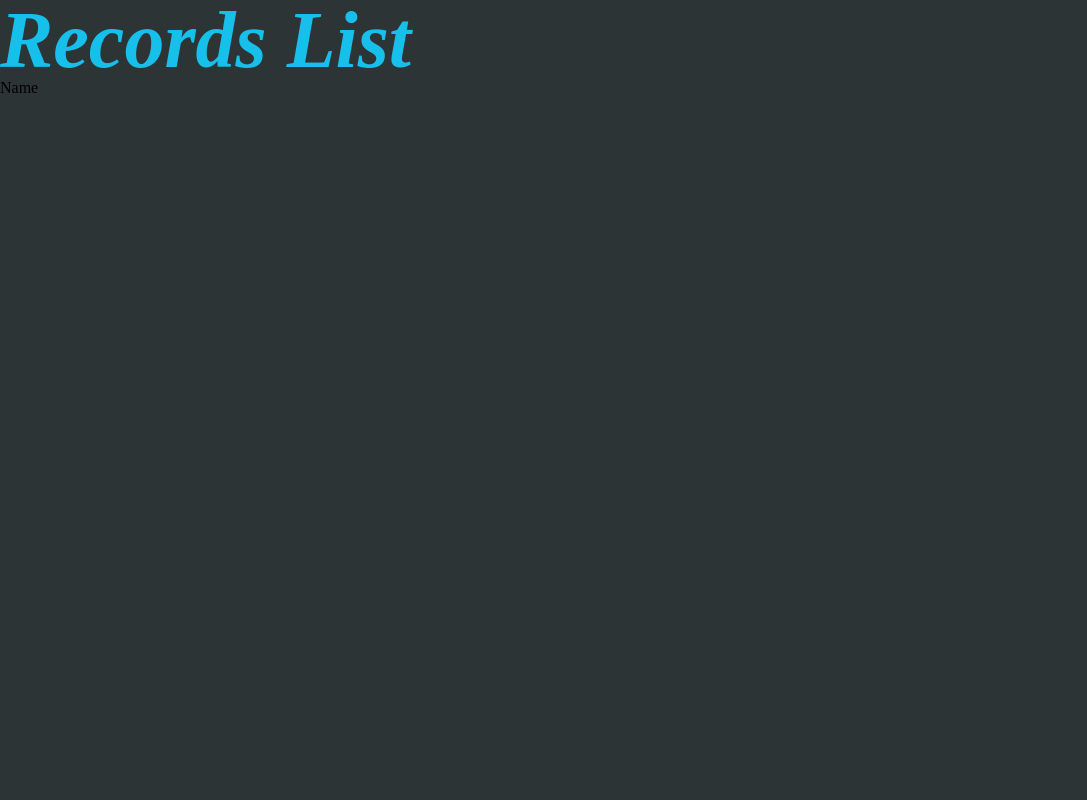
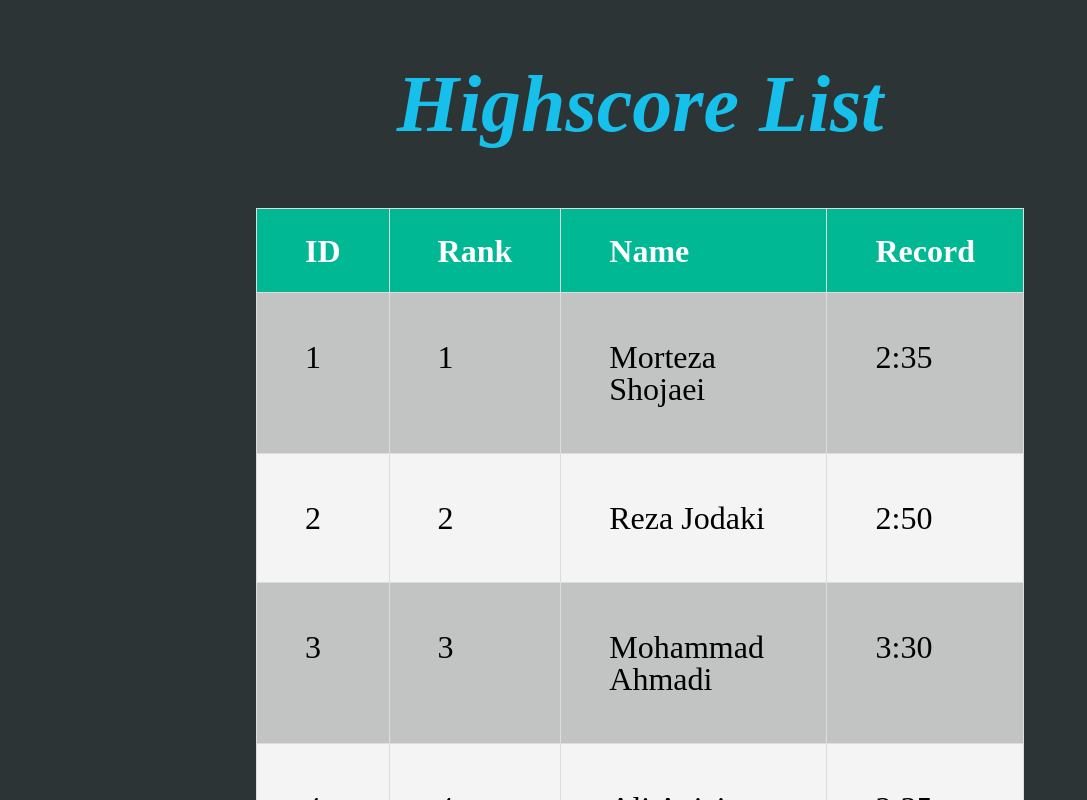
Before and after one commit to mortezashojaei/memo-pic, a React (Create React App) app in the folder frontend/: page /records-list in a window 1280 px wide. Shown: the top 800 px of the page, without its empty margins (0-1087 px from the left). Built offline with nearby package versions, Linux system fonts and the light colour scheme.

Commit message:
implement Records list page UI

```diff
--- a/frontend/src/components/shared/Table.tsx
+++ b/frontend/src/components/shared/Table.tsx
@@ -1,6 +1,7 @@
 import styled from 'styled-components';
 
 type Props<DataType> = {
+  className?: string;
   data: DataType[];
   properties: {
     key: Extract<keyof DataType, string>;
@@ -10,15 +11,18 @@ type Props<DataType> = {
 
 export function Table<DataType extends { id: number }>({
   data,
+  className = '',
   properties,
 }: Props<DataType>) {
   return (
-    <TableContainer>
-      <tr>
-        {properties.map((property) => (
-          <th key={String(property.key)}>{property.title}</th>
-        ))}
-      </tr>
+    <TableContainer className={className}>
+      <thead>
+        <tr>
+          {properties.map((property) => (
+            <th key={String(property.key)}>{property.title}</th>
+          ))}
+        </tr>
+      </thead>
       <tbody>
         {data.map((item) => (
           <tr key={item.id}>
@@ -32,4 +36,30 @@ export function Table<DataType extends { id: number }>({
   );
 }
 
-const TableContainer = styled.table``;
+const TableContainer = styled.table`
+  border-collapse: collapse;
+  width: 100%;
+  font-size: 2rem;
+  text-align: left;
+
+  td {
+    border: 1px solid #ddd;
+    padding: 3rem;
+  }
+
+  tr:nth-child(even) {
+    background-color: #f4f4f4;
+  }
+
+  tr:nth-child(odd) {
+    background-color: #ddddddd8;
+  }
+
+  th {
+    background-color: #00b894;
+    color: white;
+    border: 1px solid #ddd;
+    padding: 1.6rem 3rem;
+    font-weight: 700;
+  }
+`;
--- a/frontend/src/pages/Home/index.tsx
+++ b/frontend/src/pages/Home/index.tsx
@@ -16,7 +16,7 @@ export const Home = () => (
         Multi Player
       </LinkButton>
       <LinkButton to="/records-list" className="button">
-        Records List
+        Highscore List
       </LinkButton>
     </ButtonsContainer>
   </CenteredPageContainer>
--- a/frontend/src/pages/RecordsList/index.tsx
+++ b/frontend/src/pages/RecordsList/index.tsx
@@ -4,10 +4,82 @@ import { Container } from './styled';
 export const RecordsList = () => {
   return (
     <Container>
-      <PageHeading>Records List</PageHeading>
-      <Table<{ id: number; name: string }>
-        data={[]}
-        properties={[{ key: 'name', title: 'Name' }]}
+      <PageHeading>Highscore List</PageHeading>
+      <Table<{
+        id: number;
+        name: string;
+        record: string;
+        rank: number;
+      }>
+        className="table"
+        data={[
+          {
+            id: 1,
+            name: 'Morteza Shojaei',
+            rank: 1,
+            record: '2:35',
+          },
+          {
+            id: 2,
+            name: 'Reza Jodaki',
+            rank: 2,
+            record: '2:50',
+          },
+          {
+            id: 3,
+            name: 'Mohammad Ahmadi',
+            rank: 3,
+            record: '3:30',
+          },
+          {
+            id: 4,
+            name: 'Ali Azizi',
+            rank: 4,
+            record: '2:35',
+          },
+          {
+            id: 4,
+            name: 'Ali Azizi',
+            rank: 4,
+            record: '2:35',
+          },
+          {
+            id: 5,
+            name: 'Ali Azizi',
+            rank: 5,
+            record: '2:35',
+          },
+          {
+            id: 6,
+            name: 'Ali Azizi',
+            rank: 6,
+            record: '2:35',
+          },
+          {
+            id: 7,
+            name: 'Ali Azizi',
+            rank: 7,
+            record: '2:35',
+          },
+          {
+            id: 8,
+            name: 'Ali Azizi',
+            rank: 8,
+            record: '2:35',
+          },
+          {
+            id: 9,
+            name: 'Ali Azizi',
+            rank: 9,
+            record: '2:35',
+          },
+        ]}
+        properties={[
+          { key: 'id', title: 'ID' },
+          { key: 'rank', title: 'Rank' },
+          { key: 'name', title: 'Name' },
+          { key: 'record', title: 'Record' },
+        ]}
       />
     </Container>
   );
--- a/frontend/src/pages/RecordsList/styled.ts
+++ b/frontend/src/pages/RecordsList/styled.ts
@@ -1,3 +1,12 @@
 import styled from 'styled-components';
+import { CenteredPageContainer } from '../../components';
 
-export const Container = styled.section``;
+export const Container = styled(CenteredPageContainer)`
+  height: 100%;
+  min-height: 100vh;
+  padding: 4rem 0;
+  .table {
+    width: 60%;
+    margin-top: 4rem;
+  }
+`;
```
